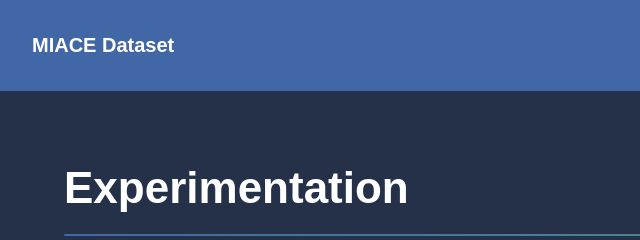
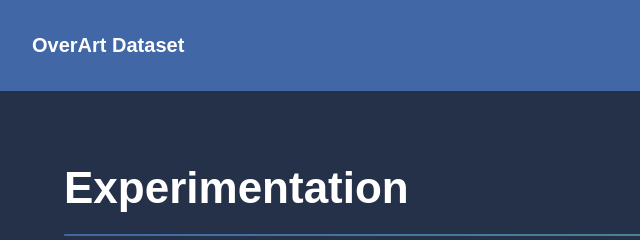
Before and after one commit to miquelmn/miace, a plain HTML site: page results.html in a window 1280 px wide. Shown: the top 240 px of the page, 0-640 px from the left. Drawn offline with Linux system fonts and the light colour scheme; a script that the page names is missing; files whose address does not match are found by name.

Commit message:
Update results.html

```diff
--- a/results.html
+++ b/results.html
@@ -2,7 +2,7 @@
 <html>
 
 <head>
-		<title>MIACE - Results</title>
+		<title>OverArt - Results</title>
 		<meta charset="utf-8" />
 		<meta name="viewport" content="width=device-width, initial-scale=1, user-scalable=no" />
 		<link rel="stylesheet" href="assets/css/main.css" />
@@ -12,7 +12,7 @@
 
 		<!-- Header -->
 			<header id="header">
-				<a href="index.html" class="title">MIACE Dataset</a>
+				<a href="index.html" class="title">OverArt Dataset</a>
 				<nav>
 					<ul>
 						<li><a href="index.html">Home</a></li>
```
